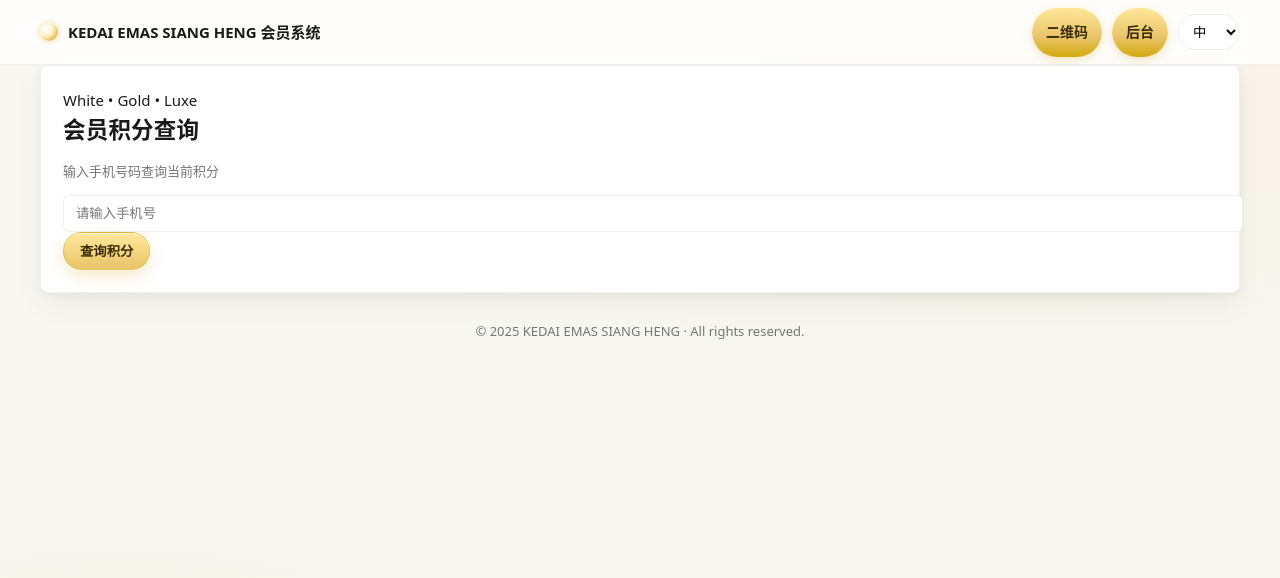
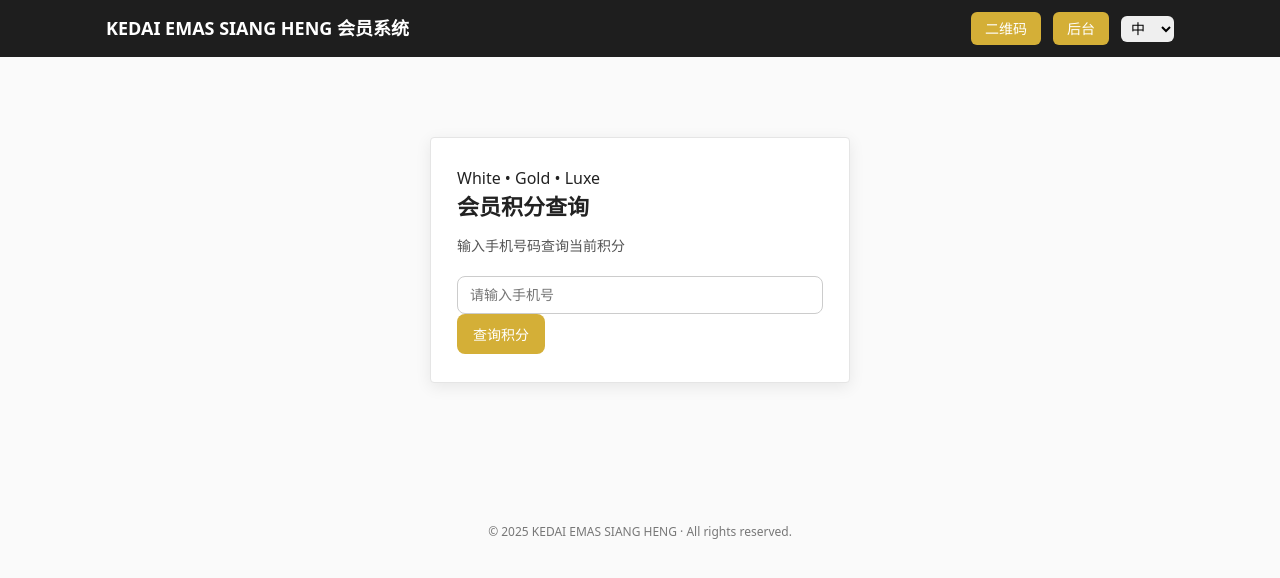
Before and after one commit to JHSBullion/KEDAI-EMAS-SIANG-HENG-, a plain HTML site: page index.html in a window 1280 px wide. Drawn offline with Linux system fonts and the light colour scheme.

Commit message:
Update style.css

```diff
--- a/style.css
+++ b/style.css
@@ -1,176 +1,160 @@
-/* ============ White • Gold • Luxe ============ */
-:root{
-  --bg: #f9f7f2;
-  --bg-soft: #fbfaf6;
-  --text: #1a1a1a;
-  --subtext: #757575;
-
-  --gold: #e9c46a;            /* 主金色 */
-  --gold-strong: #d4a90f;     /* 深一点的金色 */
-  --gold-soft: #fff4cf;       /* 淡金色，用于高光 */
-
-  --card: #ffffff;
-  --card-border: rgba(0,0,0,.06);
-  --ring: rgba(233,196,106,.55);
-  --shadow: 0 10px 30px rgba(0,0,0,.06), 0 2px 10px rgba(0,0,0,.04);
-
-  --radius: 8px;   /* 卡片 → 四方形 */
-  --radius-sm: 6px;
-
-  --container: 1200px;
+/* ============ 全局 ============ */
+:root {
+  --bg: #fafafa;
+  --text: #222;
+  --gold: #d4af37;
+  --brand: #1e1e1e;
+  --card: #fff;
+  --card-border: #e5e5e5;
+  --radius: 8px;
+  --shadow: 0 4px 16px rgba(0,0,0,0.08);
 }
 
-/* 背景 */
-html,body{ height:100%; }
-body{
-  margin:0;
-  color:var(--text);
-  font: 15px/1.6 system-ui, -apple-system, "Segoe UI", Roboto, "PingFang SC",
-        "Hiragino Sans GB","Microsoft YaHei","Noto Sans CJK SC",sans-serif;
-  background:
-    radial-gradient(1200px 600px at 80% 10%, rgba(233,196,106,0.08), transparent 60%),
-    radial-gradient(1000px 500px at 10% 90%, rgba(233,196,106,0.06), transparent 60%),
-    var(--bg);
+* {
+  margin: 0;
+  padding: 0;
+  box-sizing: border-box;
 }
 
-/* 容器 */
-.container{
-  width: min(100%, var(--container));
-  margin: 0 auto;
-  padding: 0 18px;
+body {
+  font-family: system-ui, sans-serif;
+  background: var(--bg);
+  color: var(--text);
+  line-height: 1.5;
 }
 
 /* ============ 顶栏 ============ */
-.navbar{
-  position: sticky; top:0; z-index: 20;
-  background: rgba(255,255,255,.78);
-  -webkit-backdrop-filter: blur(8px);
-          backdrop-filter: blur(8px);
-  border-bottom: 1px solid var(--card-border);
+.navbar {
+  background: var(--brand);
+  color: #fff;
+  padding: 12px 0;
 }
-.navbar .navbar-inner,
-.navbar > .container{
-  display:flex; align-items:center; justify-content:space-between;
-  gap:14px; height:64px;
+
+.navbar .container {
+  max-width: 1100px;
+  margin: 0 auto;
+  padding: 0 16px;
+  display: flex;
+  justify-content: space-between;
+  align-items: center;
 }
-.brand{ display:flex; align-items:center; gap:10px; font-weight:800; }
-.crest{
-  width:18px; height:18px; border-radius:50%;
-  background: radial-gradient(circle at 30% 30%, #fff 0%, #fff4cf 40%, #e9c46a 70%, #d4a90f 100%);
-  box-shadow: 0 0 0 3px rgba(233,196,106,.2);
+
+.brand {
+  display: flex;
+  align-items: center;
+  font-weight: 600;
+  font-size: 18px;
 }
-.nav-right, .actions{ display:flex; gap:10px; align-items:center; }
 
-/* 顶部按钮 → 改成金色圆角 */
-.actions .btn {
+.actions {
+  display: flex;
+  align-items: center;
+  gap: 12px;
+}
+
+.btn {
+  display: inline-block;
+  padding: 6px 14px;
+  border-radius: 6px;
+  text-decoration: none;
+  font-size: 14px;
+  font-weight: 500;
+  transition: 0.25s;
+  background: var(--gold);
+  color: #fff;
+}
+
+.btn:hover {
+  opacity: 0.9;
+}
+
+.lang-pill select {
+  padding: 4px 6px;
+  border-radius: 6px;
   border: none;
-  border-radius: 999px;
-  padding: 6px 14px;
   font-size: 14px;
-  font-weight: 600;
-  background: linear-gradient(180deg, #ffe89b, #e9c46a 60%, #d4a90f);
-  color: #3b2b00;
-  box-shadow: 0 4px 10px rgba(233,196,106,.35),
-              inset 0 1px 0 rgba(255,255,255,.8);
-  transition: all .2s ease;
 }
-.actions .btn:hover {
-  transform: translateY(-2px);
-  box-shadow: 0 6px 14px rgba(233,196,106,.45);
+
+/* ============ Hero ============ */
+.hero {
+  padding: 40px 16px;
+  display: flex;
+  justify-content: center;
 }
-.actions .btn:active {
-  transform: translateY(0);
-  box-shadow: 0 3px 8px rgba(233,196,106,.3);
+
+.hero .container {
+  width: 100%;
+  max-width: 520px;
 }
 
 /* ============ 卡片 / 表单 ============ */
-.card{
+.card {
   background: var(--card);
   border: 1px solid var(--card-border);
-  border-radius: var(--radius);
+  border-radius: 4px;   /* ← 直角 */
   box-shadow: var(--shadow);
-  padding: 22px;
-}
-h1,h2,h3{ margin:0 0 10px; font-weight: 800; letter-spacing:.2px; }
-.sub{ color:var(--subtext); font-size: 13px; }
-
-/* 输入框 + 按钮间距优化 */
-.search-form{
-  display:flex;
-  flex-wrap:wrap;
-  gap:16px;                 /* 输入框和按钮之间间隔 */
-  margin-top:18px;          /* 和上方说明文字拉开 */
-}
-.search-form .input{
-  flex:1; min-width:220px;
+  padding: 28px 26px;
+  margin: 40px auto;
+  max-width: 420px;     /* 限制宽度，看起来更「方」 */
 }
 
-label{ display:block; margin:8px 0 6px; font-weight:600; }
-.input{
-  width:100%;
-  padding:10px 12px;
-  border:1px solid var(--card-border);
-  border-radius: var(--radius-sm);
-  background: #fff;
-  outline:none;
-  transition: box-shadow .15s border-color .15s;
-}
-.input:focus{
-  border-color: var(--gold);
-  box-shadow: 0 0 0 4px var(--ring);
+.badge {
+  display: inline-block;
+  background: var(--gold);
+  color: #fff;
+  padding: 3px 10px;
+  font-size: 13px;
+  border-radius: 999px;
+  margin-bottom: 14px;
 }
 
-/* ============ 按钮 ============ */
-.btn{
-  --btn-bg: #fff;
-  --btn-bd: var(--card-border);
-  --btn-fg: var(--text);
-  display:inline-flex; align-items:center; justify-content:center;
-  height:38px; padding: 0 16px;
-  border-radius: 999px;
-  border:1px solid var(--btn-bd);
-  background: var(--btn-bg);
-  color: var(--btn-fg);
-  cursor:pointer;
-  text-decoration:none;
-  font-weight:600;
-  transition: transform .05s ease, box-shadow .2s ease, background .2s ease;
-  box-shadow: 0 2px 0 rgba(0,0,0,.02);
-}
-.btn:hover{ transform: translateY(-1px); }
-.btn:active{ transform: translateY(0); }
-
-.btn-gold{
-  --btn-bg: linear-gradient(180deg, #ffe89b, #e9c46a);
-  --btn-bd: rgba(212,169,15,.5);
-  --btn-fg: #3b2b00;
-  box-shadow: 0 6px 16px rgba(233,196,106,.35), inset 0 1px 0 rgba(255,255,255,.6);
+.h1 {
+  font-size: 22px;
+  font-weight: 600;
+  margin-bottom: 12px;
 }
 
-/* 语言选择 pill */
-.lang-pill select,
-.navbar select{
-  height:36px; border-radius:999px; padding:0 10px;
-  border:1px solid var(--card-border); background:#fff;
+.sub {
+  font-size: 14px;
+  color: #555;
+  margin-bottom: 20px;
+}
+
+.input {
+  padding: 10px 12px;
+  border: 1px solid #ccc;
+  border-radius: var(--radius);
+  font-size: 14px;
+  width: 100%;
+}
+
+.btn-gold {
+  background: var(--gold);
+  color: #fff;
+  border: none;
+  border-radius: var(--radius);
+  padding: 10px 16px;
+  font-size: 14px;
+  cursor: pointer;
+}
+
+.btn-gold:hover {
+  opacity: 0.9;
+}
+
+/* 让输入框和按钮有间距 */
+.search-form {
+  display: flex;
+  flex-direction: column;
+  gap: 14px;     /* 输入框和按钮的距离 */
+  margin-top: 10px;
 }
 
 /* ============ 页脚 ============ */
-.footer{
-  text-align:center; color:var(--subtext);
-  padding: 28px 12px; font-size:13px;
+.footer {
+  text-align: center;
+  font-size: 12px;
+  color: #777;
+  padding: 20px 0;
+  margin-top: 40px;
 }
-
-/* ============ QR 画布容器 ============ */
-.qr-box{
-  width:320px; height:320px; margin:16px auto;
-  background:#fff; border:1px solid var(--card-border);
-  border-radius: var(--radius);
-  display:flex; align-items:center; justify-content:center;
-  box-shadow: var(--shadow);
-}
-
-/* ============ member-page 缩小整体 ============ */
-.member-page .wrap {
-  transform: scale(0.92);
-  transform-origin: top center;
-}
```
